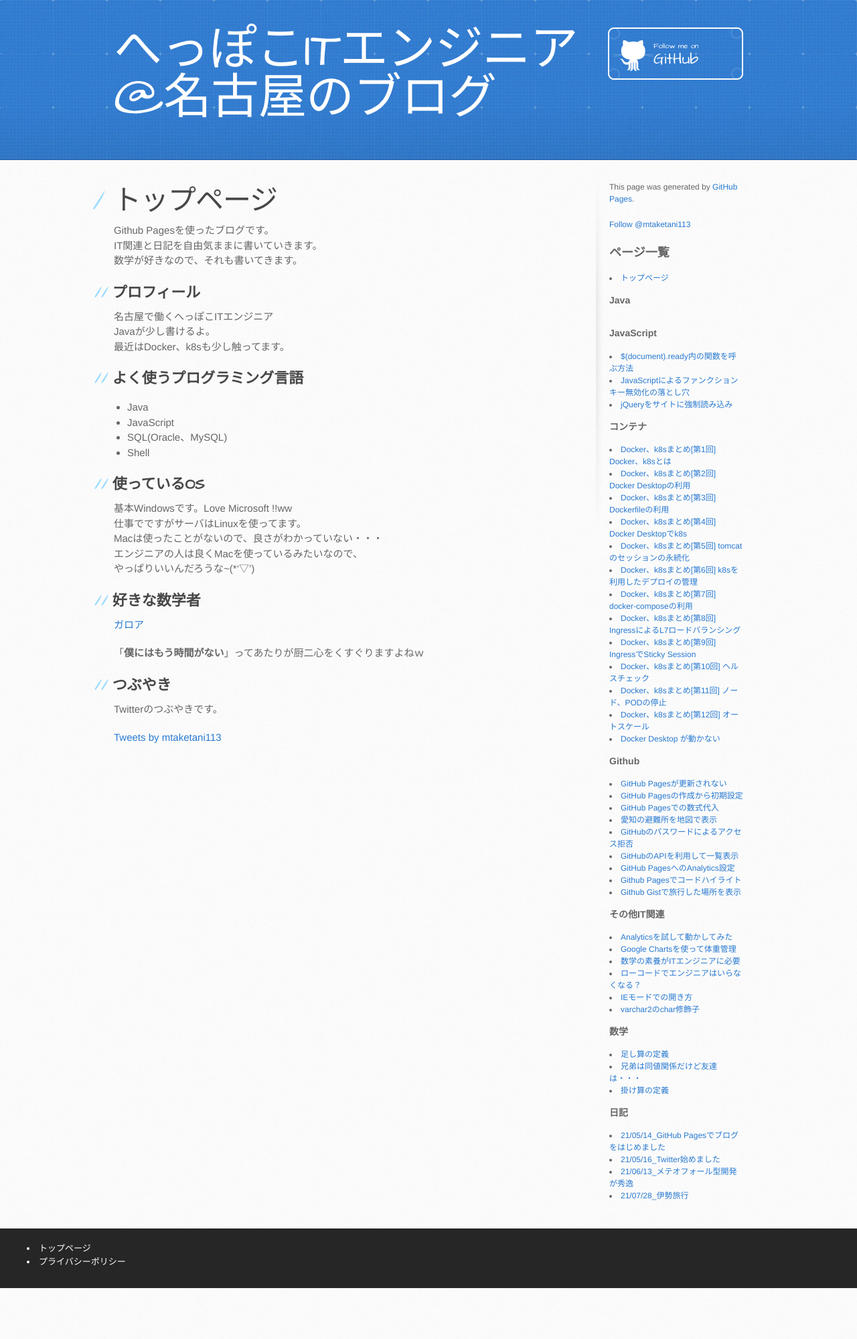
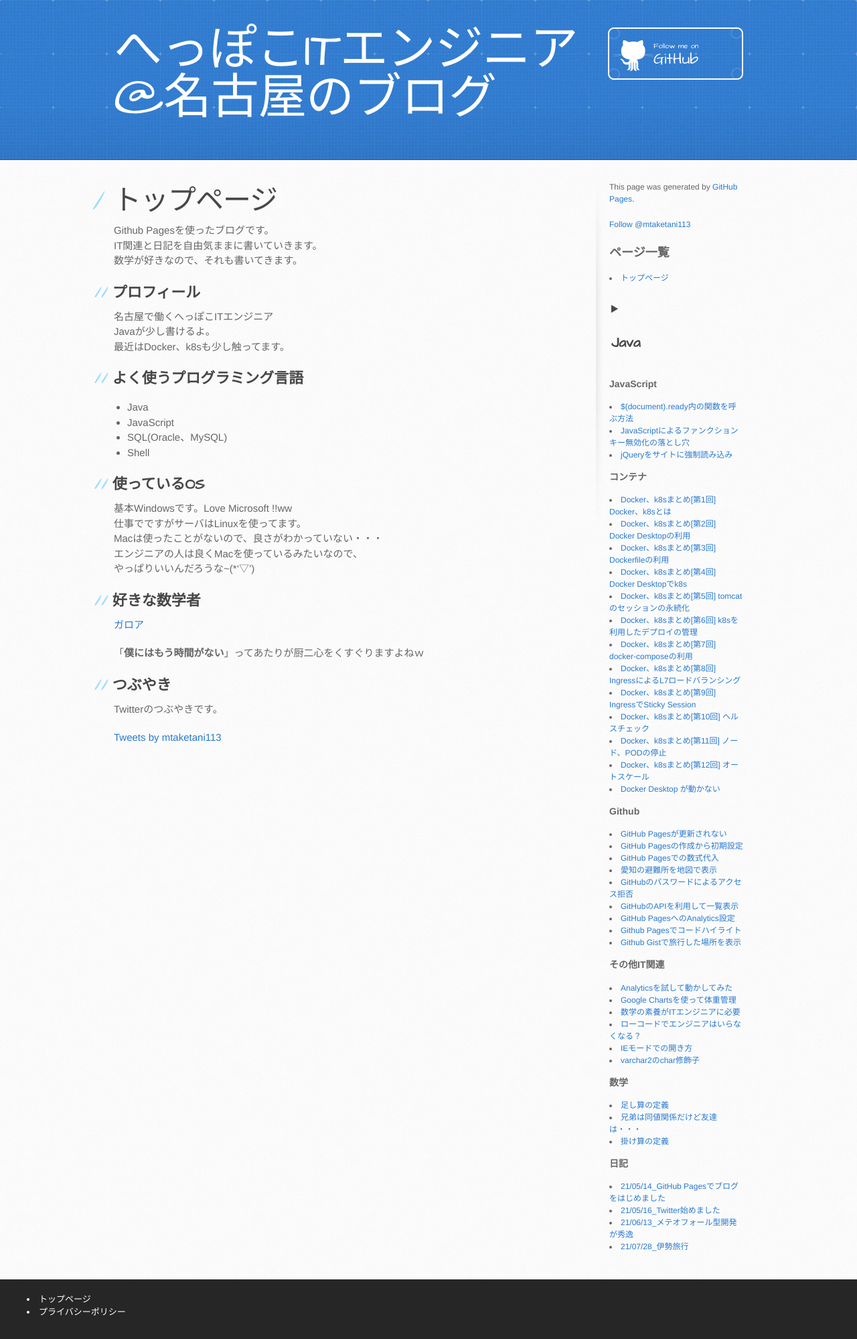
Before and after one commit to mtaketani113/mtaketani113.github.io, a Jekyll site: the page built from index.md, in a window 1280 px wide. Shown: the whole page at 67% size. Built offline with Jekyll 4.4.1, drawn with Linux system fonts in a browser that asks for light colours; comment, search, counter and statistics services are not loaded; the repository's description, which GitHub fills in, is left out; before the commit the page ends 1923 px from its top, so only the background shows below that.

Commit message:
css修正

```diff
--- a/_sass/jekyll-theme-architect.scss
+++ b/_sass/jekyll-theme-architect.scss
@@ -86,6 +86,17 @@ aside#sidebar {
 aside#sidebar p.repo-owner,
 aside#sidebar p.repo-owner a {
   font-weight: bold;
+}
+
+aside#sidebar summary {
+  cursor: pointer;
+  margin-top: 24px;
+  margin-bottom: 8px;
+  font-family: 'Architects Daughter', 'Helvetica Neue', Helvetica, Arial, serif;
+  font-size: 18px;
+  font-weight: bold;
+  color: #474747;
+  text-indent: 3px;
 }
 
 #downloads {
--- a/_sass/normalize.scss
+++ b/_sass/normalize.scss
@@ -41,13 +41,8 @@ hgroup,
 main,
 menu,
 nav,
-section,
-summary {
+section {
   display: block;
-}
-
-summary {
-  cursor: pointer;
 }
 
 /**
```
